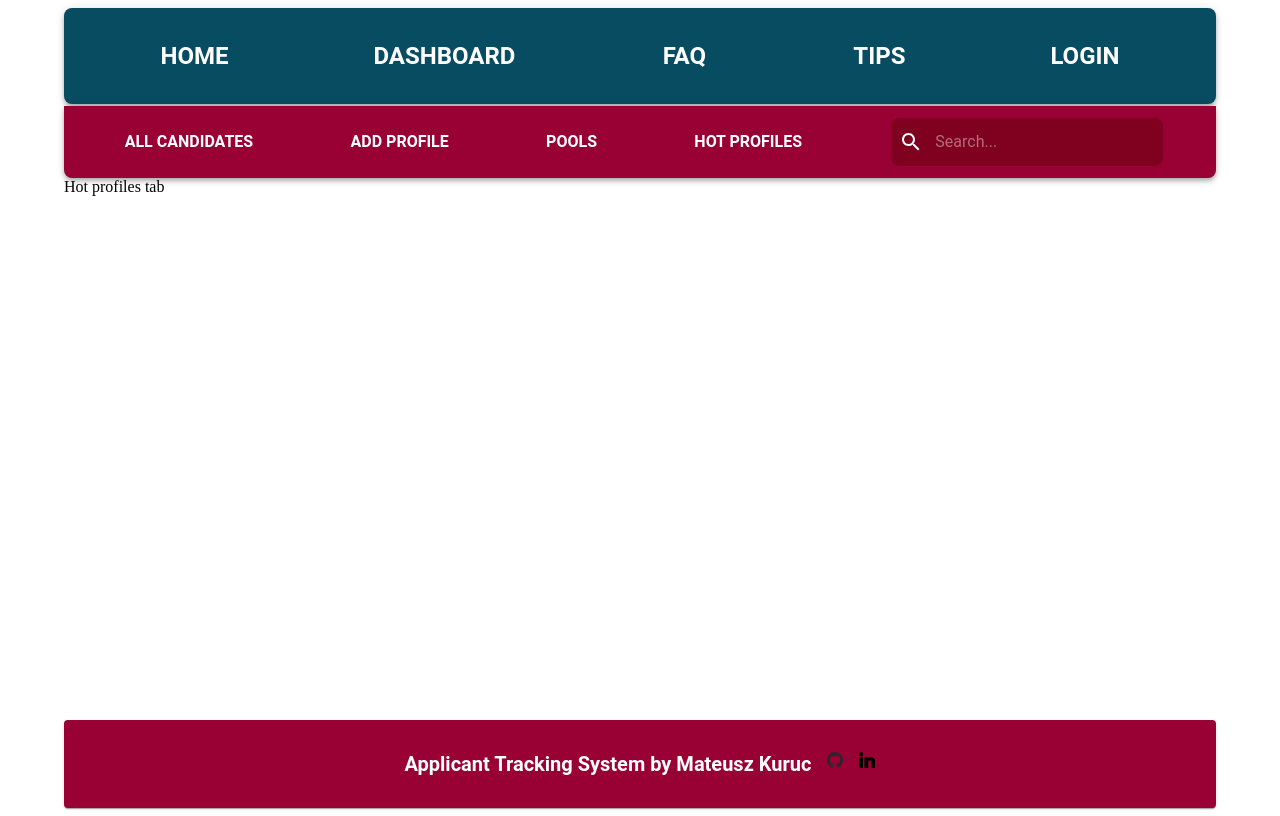
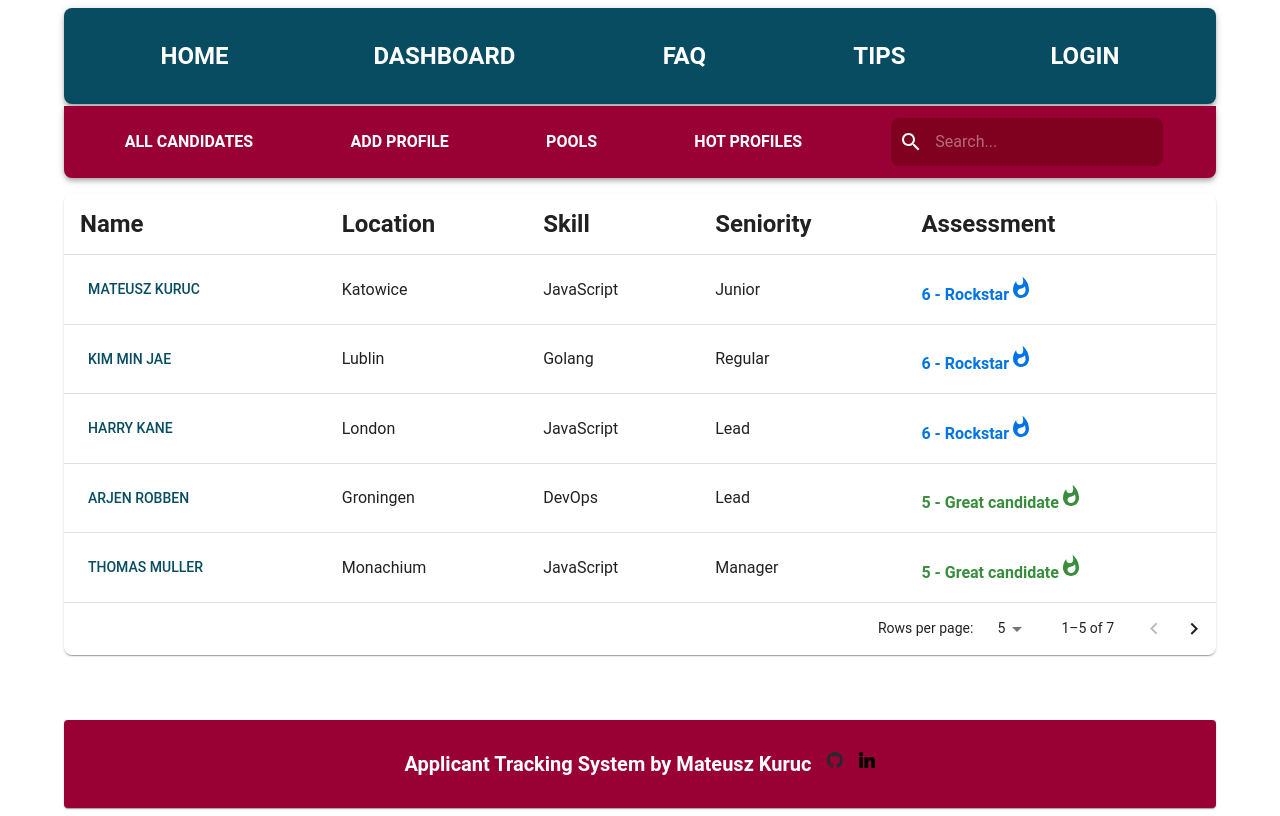
Before and after one commit to MateuszKuruc/ATS-recruitment-app, a React (Create React App) app in the folder ats-frontend/: page /hot in a window 1280 px wide. Built offline with nearby package versions, Linux system fonts and the light colour scheme.

Commit message:
add conditional rendering of fire icon with strong candidates. Handle rendering hot profile tab by providing filtered and sorted candidates array to all candidates component

```diff
--- a/ats-frontend/src/App.js
+++ b/ats-frontend/src/App.js
@@ -10,6 +10,7 @@ import CandidateDetails from "./components/CandidateDetails";
 import Footer from "./components/Footer";
 import Pools from "./components/Pools";
 import Feedback from "./components/Feedback";
+import HotProfiles from "./components/HotProfiles";
 
 import { useSelector, useDispatch } from "react-redux";
 import { Routes, Route, Link } from "react-router-dom";
@@ -25,6 +26,7 @@ import {
   ThemeProvider,
   Typography,
 } from "@mui/material";
+import { useEffect, useState } from "react";
 
 const candidates = [
   {
@@ -369,6 +371,30 @@ export const primaryColor = websiteTheme.palette.primary.main;
 export const secondaryColor = websiteTheme.palette.secondary.main;
 
 function App() {
+  const [hotCandidates, setHotCandidates] = useState([]);
+
+  useEffect(() => {
+    const hot = candidates.filter(
+      (candidate) =>
+        candidate.assessment === "6 - Rockstar" ||
+        candidate.assessment === "5 - Great candidate"
+    );
+
+    const assessmentValue = {
+      "6 - Rockstar": 6,
+      "5 - Great candidate": 5,
+    };
+
+    hot.sort((a, b) => {
+      const assessmentValueA = assessmentValue[a.assessment];
+      const assessmentValueB = assessmentValue[b.assessment];
+
+      return assessmentValueB - assessmentValueA;
+    });
+
+    setHotCandidates(hot);
+  }, []);
+
   const dispatch = useDispatch();
   const login = useSelector((state) => state.login);
 
@@ -431,7 +457,7 @@ function App() {
             element={
               <>
                 <Dashboard />
-                <div>Hot profiles tab</div>
+                <AllCandidates candidates={hotCandidates} />
               </>
             }
           />
--- a/ats-frontend/src/components/AllCandidates.js
+++ b/ats-frontend/src/components/AllCandidates.js
@@ -9,6 +9,8 @@ import {
   Typography,
   TablePagination,
 } from "@mui/material";
+import WhatshotIcon from "@mui/icons-material/Whatshot";
+
 import { useState } from "react";
 
 import { Link } from "react-router-dom";
@@ -102,7 +104,16 @@ const AllCandidates = ({ candidates }) => {
                   variant="h6"
                   style={{ color: getColorForAssessment(candidate.assessment) }}
                 >
-                  {candidate.assessment}
+                  {/* {candidate.assessment} */}
+                  {candidate.assessment === "6 - Rockstar" ||
+                  candidate.assessment === "5 - Great candidate" ? (
+                    <>
+                      {candidate.assessment}
+                      <WhatshotIcon srtyle={{ color: "red", backgroundColor: "red" }} />
+                    </>
+                  ) : (
+                    <>{candidate.assessment}</>
+                  )}
                 </Typography>
               </TableCell>
             </TableRow>
--- /dev/null
+++ b/ats-frontend/src/components/HotProfiles.js
@@ -0,0 +1,18 @@
+import {
+  Table,
+  TableBody,
+  TableCell,
+  TableContainer,
+  TableRow,
+  Paper,
+  Button,
+  Typography,
+  TablePagination,
+} from "@mui/material";
+import { Link } from "react-router-dom";
+
+const HotProfiles = ({ candidates }) => {
+  return <div>this is hot profiles tab</div>;
+};
+
+export default HotProfiles;
```
